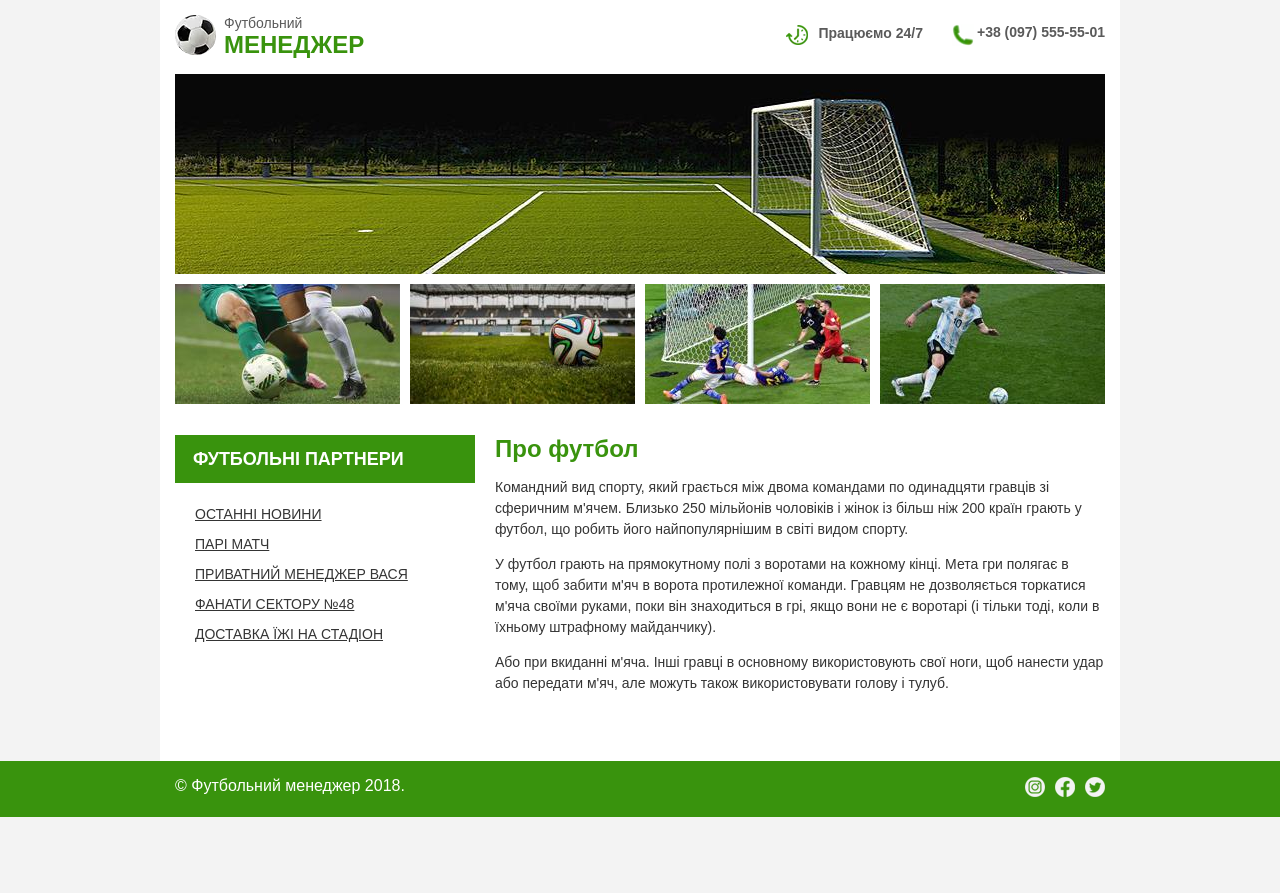
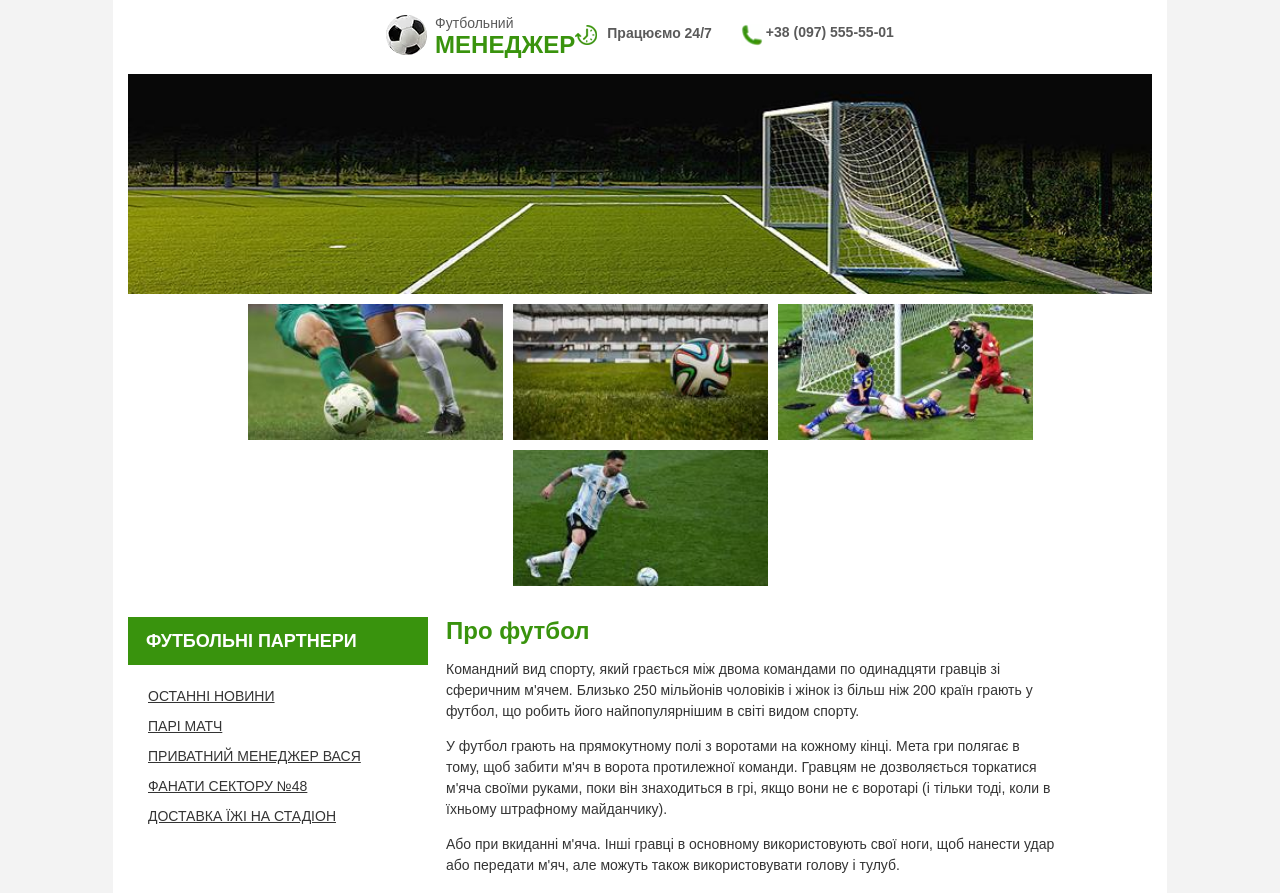
Before and after one commit to VladShadow2/football_to, a plain HTML site: page index.html in a window 1280 px wide. Shown: the top 893 px of the page. Before the commit the page ends 817 px from the top, so only its background shows below. Drawn offline with Linux system fonts and the light colour scheme.

```diff
--- a/css/style.css
+++ b/css/style.css
@@ -8,12 +8,9 @@ body {
     vertical-align: bottom;
 }
 
-.clear {
-    clear: both;
-}
 
 .wrapper {
-    max-width: 930px;
+    width: 80%;
     margin: auto;
      padding: 0 15px;
 
@@ -29,11 +26,13 @@ body {
     display: flex;
     padding: 15px 0 ;
     justify-content: space-between;
+    row-gap: 25px;
+    flex-wrap: wrap;
 }
 
 .logo {
     display: flex;
-column-gap: 8px;
+    column-gap: 8px;
 }
 
 .logo p {
@@ -105,19 +104,26 @@ transform: scale(1.2);
 
 .secondary {
     display: flex;
-    column-gap: 10px;
-
+    gap: 10px;
+    justify-content: center;
     flex-wrap: wrap;
 }
 
+.secondary img {
+   width:24.3%;
+   min-width:255px;
+}
+
 .main {
+    display: flex;
    padding-top: 31px;
    padding-bottom: 53px;
+   column-gap: 18px;
 }
 
 .menu {
     width: 300px;
-    float: left;
+
 }
 
 .menu p {
@@ -154,9 +160,7 @@ transform: scale(1.2);
 }
 
 .main-text{
-    float: right;
      width: 610px;
-
 }
 
 .main-text h1{
@@ -198,3 +202,18 @@ transition: all 1s ease;
 transform: scale(1.25);
     interpolate-size:allow-keywords;
 }
+
+@media screen and (min-width:2560px){
+.main-text{
+     width: 80%;
+
+}
+}
+
+@media screen and (min-width:375px) {
+.header{justify-content: center;}
+}
+
+@media screen and (min-width:320px){
+    .header{justify-content: center;}
+}
--- a/index.html
+++ b/index.html
@@ -4,7 +4,7 @@
 <head>
     <meta charset="UTF-8">
     <link rel="stylesheet" href="css/style.css">
-    <meta name="viewport" content="width=device-width, initial-scale=1.0">
+    <meta name="viewport" content="width=device-width, user-scalable=yes,initial-scale=1.0, maximum-scale=2.0, minimum-scale=1.0">
     <title>Футбольний Менеджер - Партнерство у Світі Футболу.</title>
 </head>
 
@@ -41,9 +41,9 @@
                 <img src="img/picture.jpg" alt="Футбольного менеджера тринуваня">
             </div>
             <div class="secondary">
-                <img src="img/ball_one.jpg" alt="Футбольного менеджера гра">
-                <img src="img/ball_to.jpg" alt="Футбольного менеджеранаше поле">
-                <img src="img/ball_fire.jpg" alt="Футбольного менеджера навчаня людей грати в футбол">
+                <img src="img/ball_one.jpg" alt="гра Футбольного менеджера">
+                <img src="img/ball_to.jpg" alt="поле Футбольного менеджерам">
+                <img src="img/ball_fire.jpg" alt="навчаня людей грати в акакдемія Футбольного менеджера">
                 <img src="img/ball_fem.jpg" alt="Футбольного менеджера пінальті">
             </div>
         </div>
@@ -85,7 +85,6 @@
                 <p>Або при вкиданні м'яча. Інші гравці в основному використовують свої ноги, щоб нанести удар або
                     передати м'яч, але можуть також використовувати голову і тулуб.</p>
             </section>
-            <div class="clear"></div>
         </main>
     </div>
     <footer class="footer">
```
